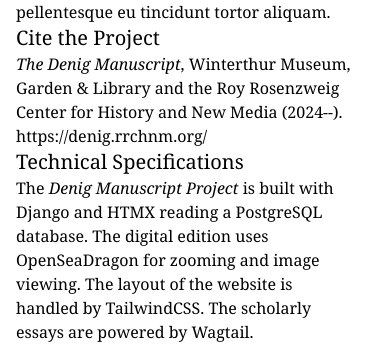
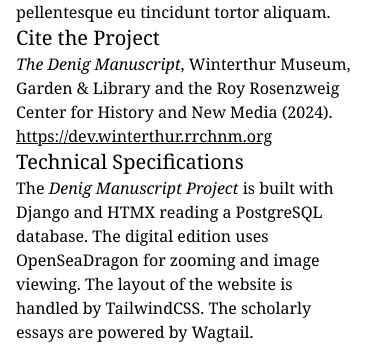
Before and after one commit to chnm/winterthur-app, a Django app: page /about/ in a window 390 px wide; the page is wider, and only the part inside the window is pictured. Shown: the part 1600-1946 px from the top of that part. Run offline with Django 4.2, Linux system fonts and the light colour scheme; parts of the project's set-up code (start-up, migrations or seed data) failed here and were passed over; some libraries are stand-ins or nearby versions.

Commit message:
refactor: Move citation to its own partial for easier re-use and updating

```diff
--- a/templates/about.html
+++ b/templates/about.html
@@ -42,9 +42,7 @@
 
           <h2 class="text-xl">Cite the Project</h2>
 
-          <p><em>The Denig Manuscript</em>, Winterthur Museum, Garden & Library and the Roy Rosenzweig Center for History
-            and New Media (2024--). <a href="{% url 'manuscript' %}"
-                                       class="text-winterthur-dk-blue hover:underline">https://denig.rrchnm.org/</a> </p>
+          {% include 'partials/citation.html' %}
 
           <h2 class="text-xl">Technical Specifications</h2>
 
--- a/templates/base.html
+++ b/templates/base.html
@@ -109,6 +109,11 @@
                         <img class="h-12 mx-4" src="{% static 'rrchnm-logo.png' %}"
                              alt="Roy Rosenzweig Center for History and New Media" />
                     </div>
+                    <div class="text-white text-sm mt-8 md:mt-0 md:order-1 md:flex md:items-center md:justify-center w-1/3">
+
+                        {% include 'partials/citation.html' %}
+
+                    </div>
                 </div>
             </div>
         </div>
--- /dev/null
+++ b/templates/partials/citation.html
@@ -0,0 +1,7 @@
+<p>
+  <em>The Denig Manuscript</em>, Winterthur Museum, Garden & Library and the Roy
+  Rosenzweig Center for History and New Media (2024).
+  <a href="{% url 'manuscript' %}" class="underline hover:no-underline"
+  >https://dev.winterthur.rrchnm.org</a
+    >
+  </p>
```
